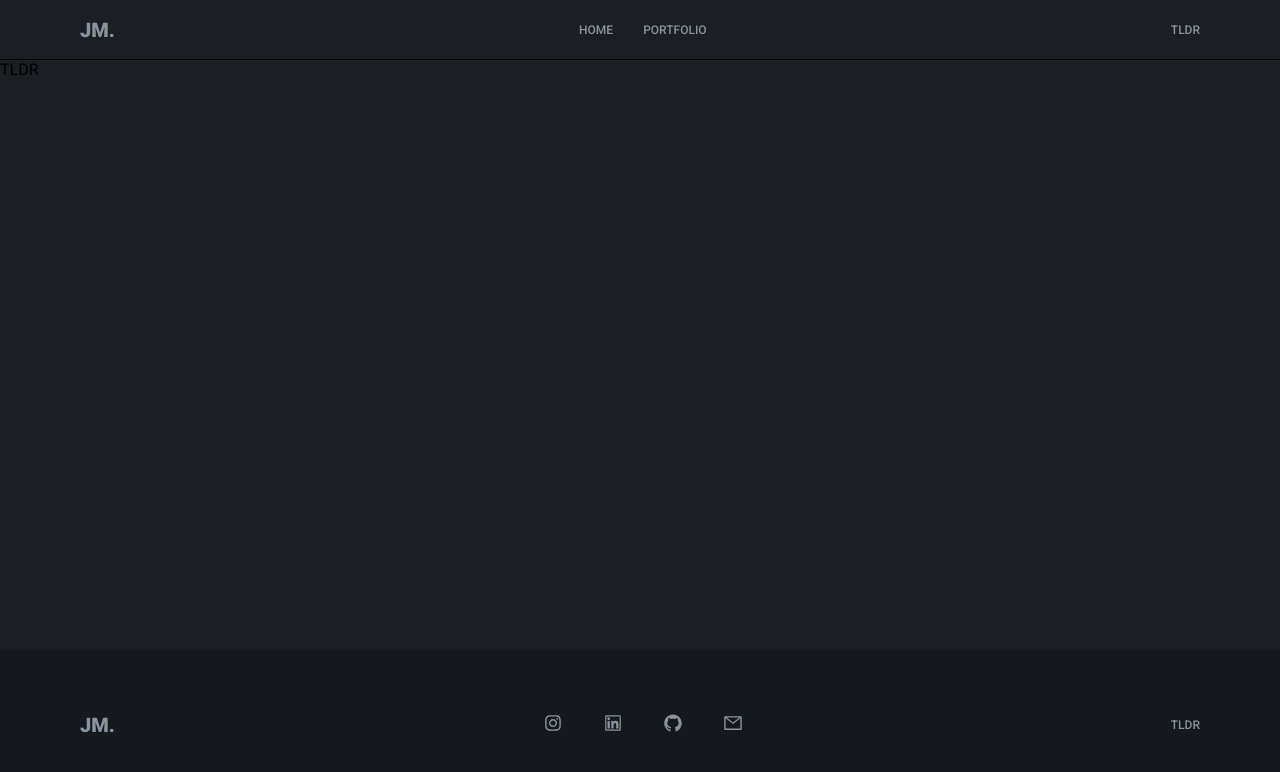
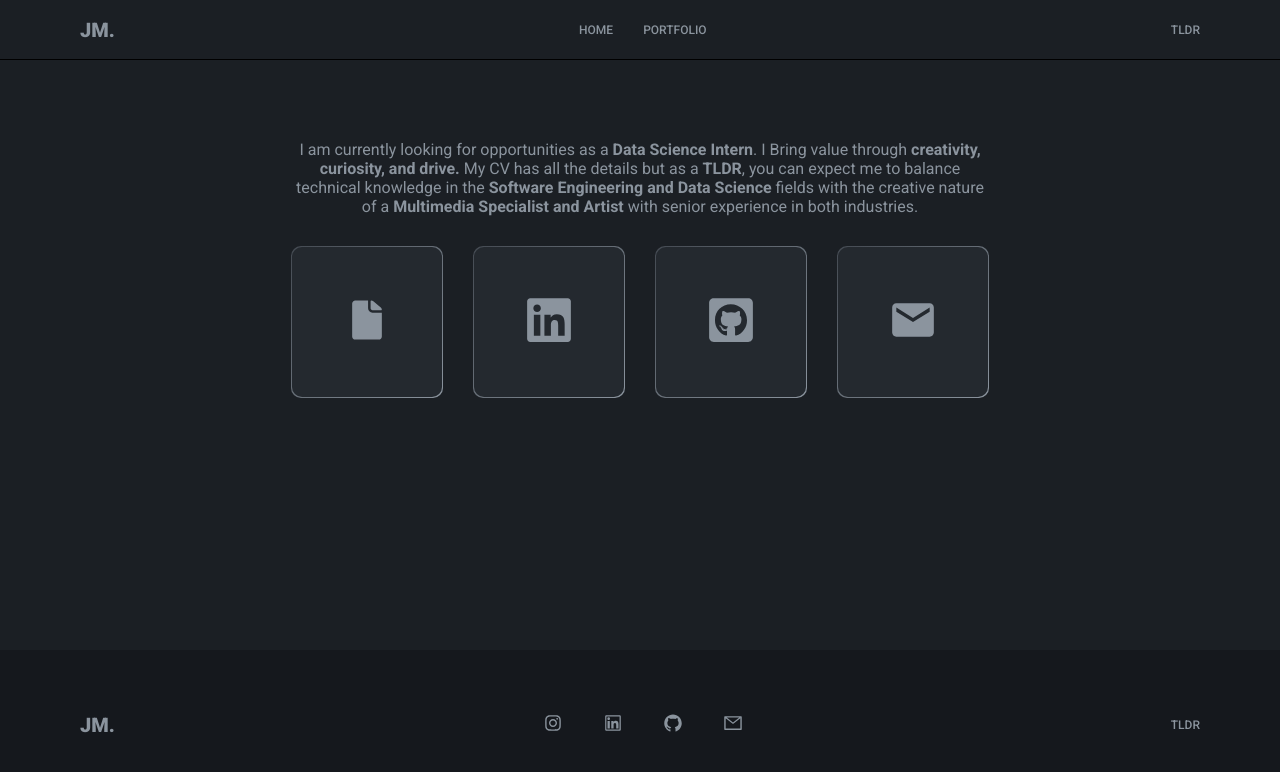
Before and after one commit to Jaydotcom27/portfolio, a React (Create React App) app in the folder frontend_react/: page /tldr in a window 1280 px wide. Shown: the top 772 px of the page. Built offline with nearby package versions, Linux system fonts and the light colour scheme.

Commit message:
handled TLDR section

```diff
--- a/frontend_react/src/components/Item/Item.jsx
+++ b/frontend_react/src/components/Item/Item.jsx
@@ -1,11 +1,13 @@
 import { React } from 'react'
 import { Pill } from '../../components'
+
 import './Item.scss'
 
-const Item = ({ title, subtitle, type, content, skills, url }) => {
+const Item = ({ title, subtitle, type, content, skills, url, isPortfolioItem, icon }) => {
   return (
     <div id='Item'>
       <a href={url} target="_blank" rel="noopener noreferrer">
+        {isPortfolioItem ? (
           <div className='item__inner'>
             <div className='item__header'>
               <div className='item__header-pair'>
@@ -25,6 +27,13 @@ const Item = ({ title, subtitle, type, content, skills, url }) => {
               ))}
             </div>
           </div>
+        ) : (
+          <div className='item__inner-TLDR'>
+            <div className='icon__container'>
+              {icon}
+            </div>
+          </div>
+        )}
       </a>
     </div>
   )
--- a/frontend_react/src/components/Item/Item.scss
+++ b/frontend_react/src/components/Item/Item.scss
@@ -17,6 +17,28 @@
         background-color: var(--about-gray);
         border-radius: 10px;
         padding: 20px;
+    }
+
+    .item__inner-TLDR {
+        width: 150px;
+        min-height: 150px;
+        background-color: var(--about-gray);
+        border-radius: 10px;
+        padding: 20px;
+        display: flex;
+        align-items: center;
+        justify-content: center;
+
+        .icon__container {
+            color: var(--text-gray);
+        }
+
+        &:hover {
+            .icon__container {
+                transition: all .3s ease-in;
+                color: white;
+            }
+        }
     }
 
     .item__header {
@@ -56,7 +78,6 @@
         justify-content: space-between;
         align-items: center;
         font-size: 12px;
-
         flex-wrap: wrap;
     }
 }
--- a/frontend_react/src/pages/Portfolio/Portfolio.jsx
+++ b/frontend_react/src/pages/Portfolio/Portfolio.jsx
@@ -123,6 +123,7 @@ useEffect(() => {
               content = {item.content}
               skills = {item.skills}
               url = {item.url}
+              isPortfolioItem={true}
             ></Item>
           ))}
         </div>
--- a/frontend_react/src/pages/TLDR/TLDR.jsx
+++ b/frontend_react/src/pages/TLDR/TLDR.jsx
@@ -1,8 +1,37 @@
 import React from 'react'
+import { Item } from '../../components'
+import { FaGithubSquare, FaLinkedin } from 'react-icons/fa'
+import { MdEmail } from 'react-icons/md'
+import { IoIosDocument } from 'react-icons/io'
+import './TLDR.scss'
 
 const TLDR = () => {
   return (
-    <div>TLDR</div>
+    <div id='TLDR'>
+      <span className='headliner'>I am currently looking for opportunities as a <span className='highlight'>Data Science Intern</span>. I Bring value through <span className='highlight'>creativity, curiosity, and drive.</span> My CV has all the details but as a <span className='highlight'>TLDR</span>, you can expect me to balance technical knowledge in the <span className='highlight'>Software Engineering and Data Science</span> fields with the creative nature of a <span className='highlight'>Multimedia Specialist and Artist</span> with senior experience in both industries.</span>
+      <div className='items-container'>
+        <Item
+          key = 're'
+          url = 'https://drive.google.com/file/d/1wTFAvXowzT-HHEisrOZ9Z5ATKtZoITJA/view?usp=share_link'
+          icon={<IoIosDocument className='tldr-icon' />}
+        ></Item>
+        <Item
+          key = 'li'
+          url = 'https://www.linkedin.com/in/jeremy-martinez-757423161/'
+          icon={<FaLinkedin className='tldr-icon' />}
+        ></Item>
+        <Item
+          key = 'gh'
+          url = 'https://github.com/Jaydotcom27'
+          icon={<FaGithubSquare className='tldr-icon' />}
+        ></Item>
+        <Item
+          key = 'mail'
+          url = 'mailto:jaymartinezsw@gmail.com'
+          icon={<MdEmail className='tldr-icon' />}
+        ></Item>
+      </div>
+    </div>
   )
 }
 
--- /dev/null
+++ b/frontend_react/src/pages/TLDR/TLDR.scss
@@ -0,0 +1,46 @@
+#TLDR {
+    display: flex;
+    align-items: center;
+    justify-content: center;
+    flex-direction: column;
+    margin: 80px 0px;
+
+    .items-container {
+        display: flex;
+        gap: 30px;
+        flex-wrap: wrap;
+        justify-content: center;
+        align-items: center;
+    }
+
+    .tldr-icon {
+        font-size: 50px;
+    }
+
+    .headliner {
+        color: var(--text-gray);
+        font-weight: 400;
+        font-size: 16px;
+        width: 700px;
+        text-align: center;
+        margin-bottom: 30px;
+    }
+
+    .highlight {
+        font-weight: 600;
+    }
+
+
+    @media screen and (max-width: 720px) {
+        .headliner {
+            width: 470px;
+        }
+    }
+
+    @media screen and (max-width: 480px) {
+        .headliner {
+            width: 80%;
+            font-size: 12px;
+        }
+    }
+}
```
Lines whose indentation alone changed are shown as unchanged.
